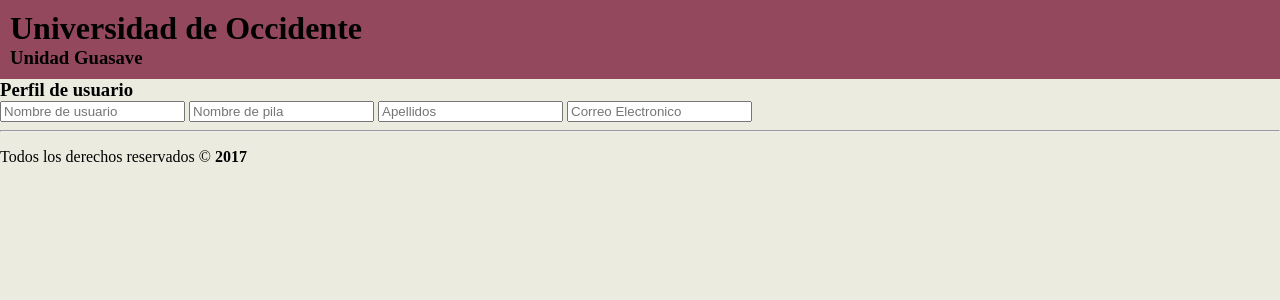
After one commit to german19/sitio_web, a PHP site: page /perfil.html in a window 1280 px wide. The commit adds this page. Shown: the top 300 px of the page. Run offline with PHP 8.4, Linux system fonts and the light colour scheme.

Commit message:
Validacion JS
perfil de usuario con variables de session

```diff
--- a/css/styles.css
+++ b/css/styles.css
@@ -81,3 +81,16 @@ margin: 10px 0;
 .text-center{
     text-align: center;
 }
+.error{
+    color: red;
+    background-color: #ffcccc;
+    border: 1px solid #ff8080;
+    border-radius: 3px;
+    padding:  5px;
+}
+.oculto{
+    display: none;
+}
+#profile-form{
+
+}
--- /dev/null
+++ b/perfil.html
@@ -0,0 +1,44 @@
+<!DOCTYPE html>
+<html lang="en">
+<head>
+  <meta charset="UTF-8">
+  <meta name="viewport" content="width=device-width, user-scalable=no, initial-scale=1.0, maximum-scale=1.0, minimum-scale=1.0">
+  <meta name="generator" content="Visual Studio Code">
+  <meta name="keywords" content="udeo,universidad,sistemas,computacion">
+  <meta name="description" content="Sitio web de la udeo de sistemas computacionales">
+  <meta name="author" content="German Alvarez">
+  <meta http-equiv="X-UA-Compatible" content="ie=edge">
+  <title>Titulo</title>
+  <link rel="stylesheet" href="css/styles.css">
+</head>
+<body>
+	<header id="encabezado">
+		<h1>Universidad de Occidente</h1>
+		<h3>Unidad Guasave</h3>
+	</header>
+    <main id = "contenido">
+        <h3>Perfil de usuario</h3>
+        <form id="profile-form" class = "form">
+            <input type="hidden" id="user-id" name="userid">
+            <!--input[type-text name=username id=username required placeholder = 'Nombre de usuario']-->
+             <input type="text" name="username" id="username" required placeholder="Nombre de usuario">
+             <input type="text" name="nombre" id="nombre" required placeholder="Nombre de pila">
+             <input type="text" name="apellidos" id="apellidos" required placeholder="Apellidos">
+              <input type="email" name="email" id="email" required placeholder="Correo Electronico">
+        </form>
+    </main>
+	<footer id="pie">
+		<hr>
+		<p>Todos los derechos reservados &copy; <span class="negrita">2017</span></p>
+	</footer>
+
+  	<script src="js/jquery-3.1.1.js"></script>
+      <script>
+      $('#userid').val(sessionStorage.userid);
+      $('#username').val(sessionStorage.username);
+      $('#nombre').val(sessionStorage.nombre);
+      $('#apellidos').val(sessionStorage.apellidos);
+      $('#email').val(sessionStorage.email);
+      </script>
+</body>
+</html>
```
Also changed, not shown: index.html (+8 -3 lines), js/app.js (+39 -4 lines).
